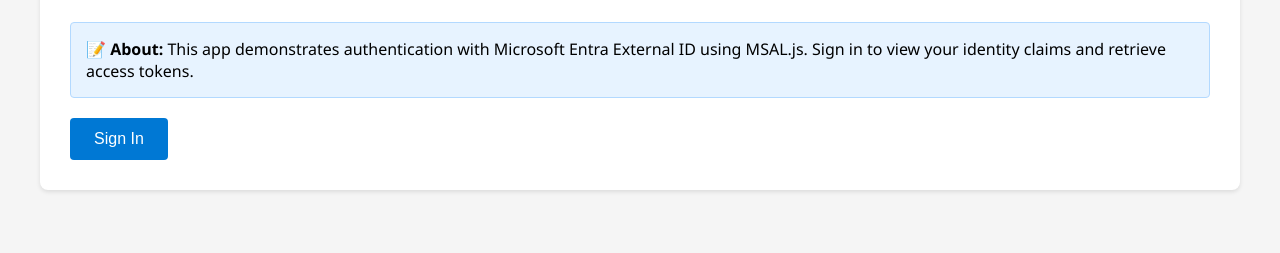
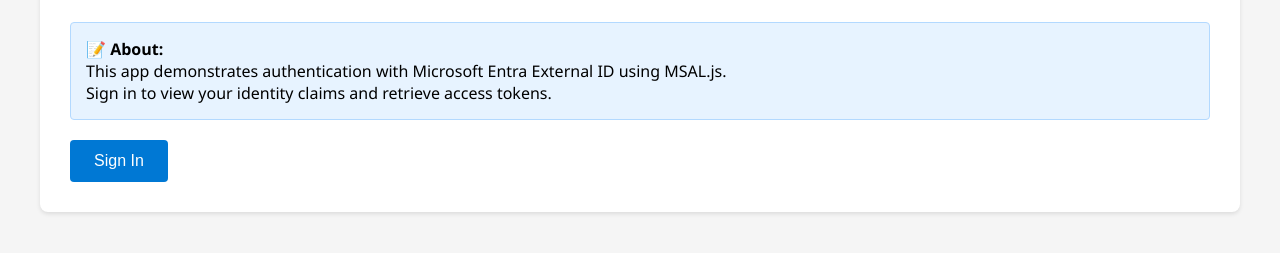
Before and after one commit to TomAafloen/EEIDTestApp, a plain HTML site: page index.html in a window 1280 px wide. Shown: the part 417-670 px from the top of the page. Drawn offline with Linux system fonts and the light colour scheme; a script that the page names is missing.

Commit message:
Add Links.txt and minor updates

```diff
--- a/index.html
+++ b/index.html
@@ -97,7 +97,7 @@
         <img src="AppLogo.png" alt="Entra External ID Test App Logo" style="max-width: 800px; margin-bottom: 20px;">
 
         <div class="info">
-            <strong>📝 About:</strong> This app demonstrates authentication with Microsoft Entra External ID using MSAL.js. Sign in to view your identity claims and retrieve access tokens.
+            <strong>📝 About:</strong><BR> This app demonstrates authentication with Microsoft Entra External ID using MSAL.js.<BR> Sign in to view your identity claims and retrieve access tokens.
         </div>
 
         <div id="auth-section">
```
Also changed, not shown: Links.txt (added).
